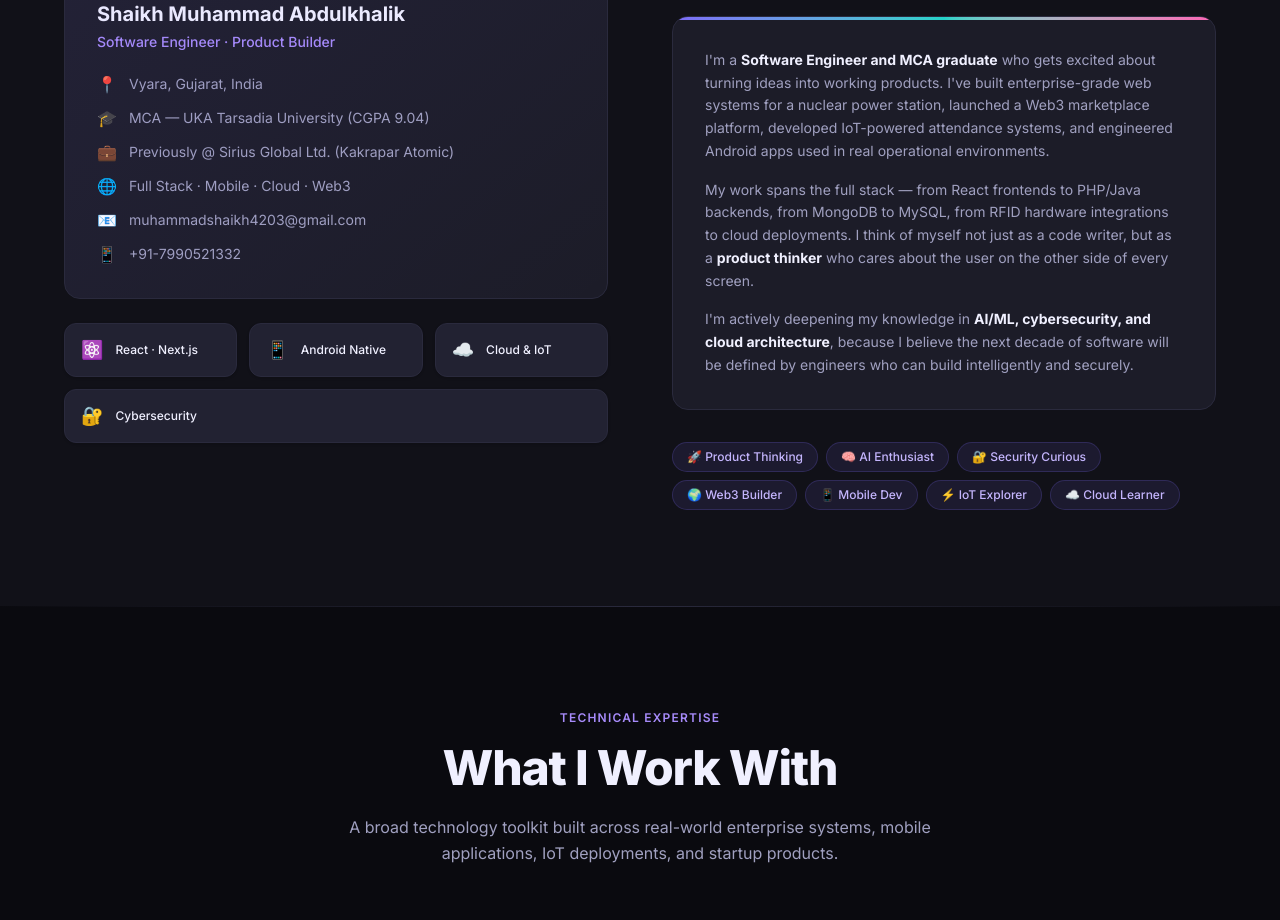
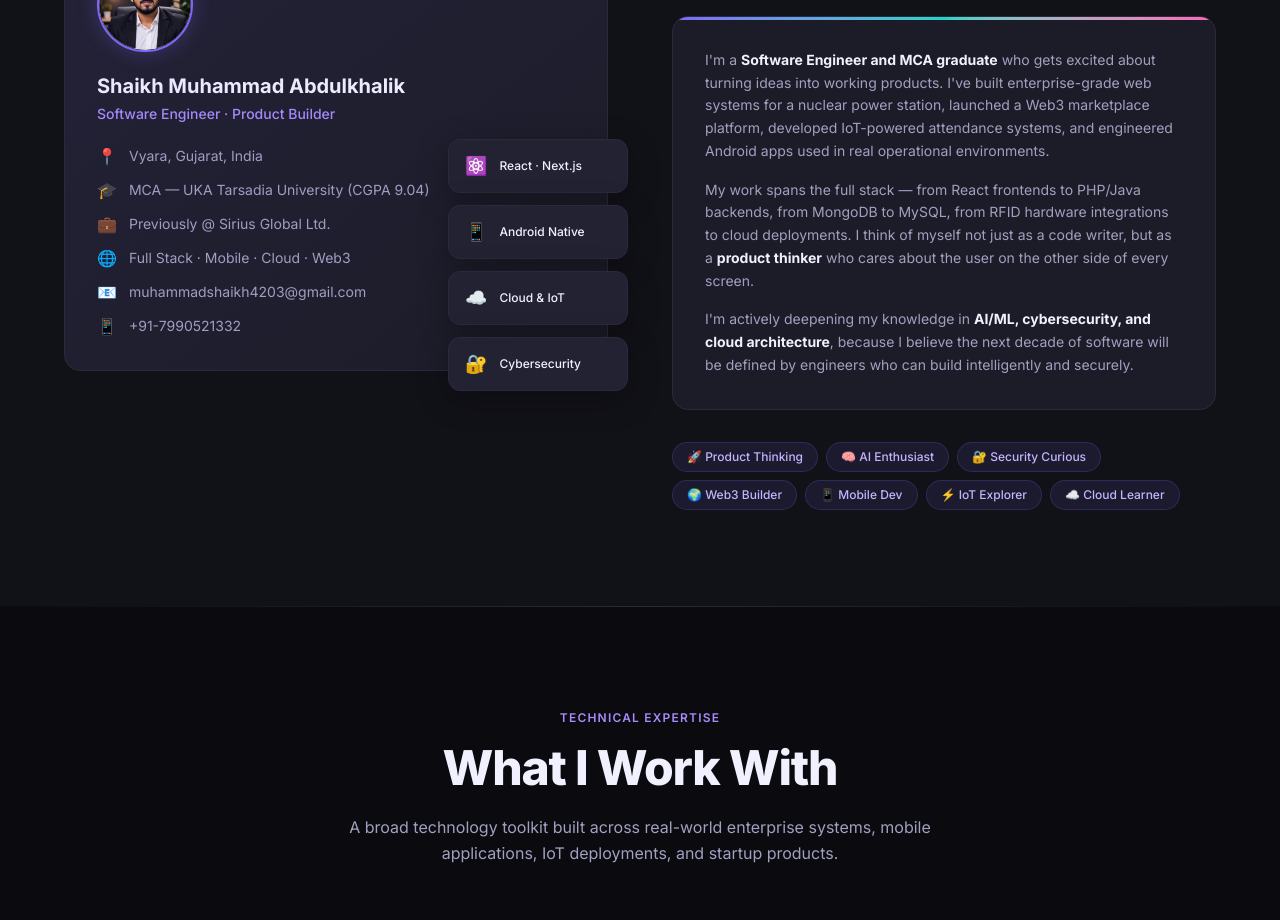
Before and after one commit to MdDevCoder/portfolio, a React (Vite) app: page / in a window 1280 px wide. Shown: the part 1200-2120 px from the top of the page. Built offline with nearby package versions, Linux system fonts and the light colour scheme.

Commit message:
fix: Revert layout changes and shorten company name to prevent overlap

```diff
--- a/src/components/sections/About.tsx
+++ b/src/components/sections/About.tsx
@@ -24,24 +24,24 @@ const About = () => {
               <div className="flex flex-col gap-2.5">
                 <div className="flex items-center gap-3 text-sm text-[var(--text2)]"><span className="text-teal text-base shrink-0">📍</span>Vyara, Gujarat, India</div>
                 <div className="flex items-center gap-3 text-sm text-[var(--text2)]"><span className="text-teal text-base shrink-0">🎓</span>MCA — UKA Tarsadia University (CGPA 9.04)</div>
-                <div className="flex items-center gap-3 text-sm text-[var(--text2)]"><span className="text-teal text-base shrink-0">💼</span>Previously @ Sirius Global Ltd. (Kakrapar Atomic)</div>
+                <div className="flex items-center gap-3 text-sm text-[var(--text2)]"><span className="text-teal text-base shrink-0">💼</span>Previously @ Sirius Global Ltd.</div>
                 <div className="flex items-center gap-3 text-sm text-[var(--text2)]"><span className="text-teal text-base shrink-0">🌐</span>Full Stack · Mobile · Cloud · Web3</div>
                 <div className="flex items-center gap-3 text-sm text-[var(--text2)]"><span className="text-teal text-base shrink-0">📧</span>muhammadshaikh4203@gmail.com</div>
                 <div className="flex items-center gap-3 text-sm text-[var(--text2)]"><span className="text-teal text-base shrink-0">📱</span>+91-7990521332</div>
               </div>
             </div>
 
-            <div className="flex flex-row flex-wrap gap-3 mt-6">
-              <div className="bg-[var(--surface2)] border border-[var(--border)] rounded-xl py-3 px-4 flex items-center gap-3 text-xs font-medium shadow-sm flex-1 min-w-[140px]">
+            <div className="static md:absolute md:-bottom-5 md:-right-5 flex flex-row flex-wrap md:flex-col gap-3 mt-4 md:mt-0">
+              <div className="bg-[var(--surface2)] border border-[var(--border)] rounded-xl py-3 px-4 flex items-center gap-3 text-xs font-medium shadow-[0_8px_32px_rgba(0,0,0,0.3)] min-w-[180px]">
                 <span className="text-lg">⚛️</span>React · Next.js
               </div>
-              <div className="bg-[var(--surface2)] border border-[var(--border)] rounded-xl py-3 px-4 flex items-center gap-3 text-xs font-medium shadow-sm flex-1 min-w-[140px]">
+              <div className="bg-[var(--surface2)] border border-[var(--border)] rounded-xl py-3 px-4 flex items-center gap-3 text-xs font-medium shadow-[0_8px_32px_rgba(0,0,0,0.3)] min-w-[180px]">
                 <span className="text-lg">📱</span>Android Native
               </div>
-              <div className="bg-[var(--surface2)] border border-[var(--border)] rounded-xl py-3 px-4 flex items-center gap-3 text-xs font-medium shadow-sm flex-1 min-w-[140px]">
+              <div className="bg-[var(--surface2)] border border-[var(--border)] rounded-xl py-3 px-4 flex items-center gap-3 text-xs font-medium shadow-[0_8px_32px_rgba(0,0,0,0.3)] min-w-[180px]">
                 <span className="text-lg">☁️</span>Cloud & IoT
               </div>
-              <div className="bg-[var(--surface2)] border border-[var(--border)] rounded-xl py-3 px-4 flex items-center gap-3 text-xs font-medium shadow-sm flex-1 min-w-[140px]">
+              <div className="bg-[var(--surface2)] border border-[var(--border)] rounded-xl py-3 px-4 flex items-center gap-3 text-xs font-medium shadow-[0_8px_32px_rgba(0,0,0,0.3)] min-w-[180px]">
                 <span className="text-lg">🔐</span>Cybersecurity
               </div>
             </div>
```
